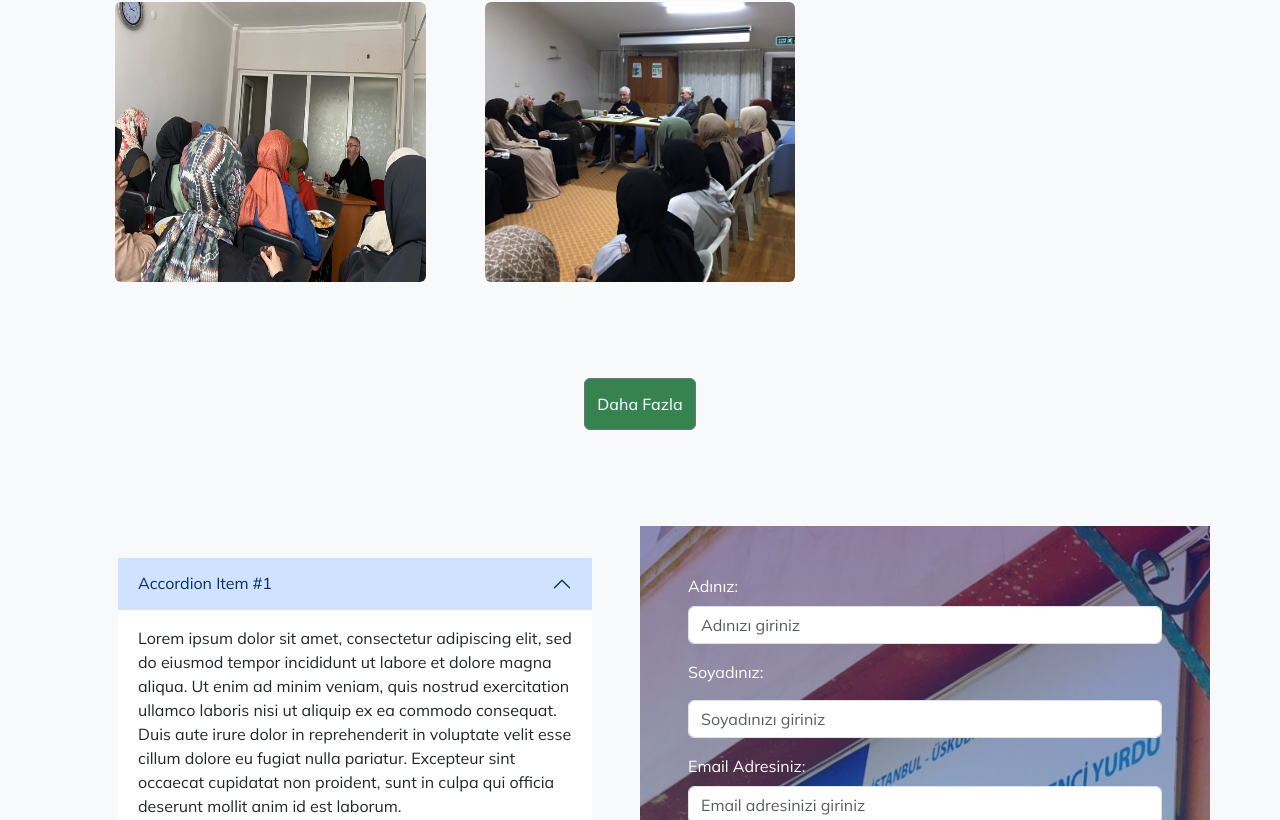
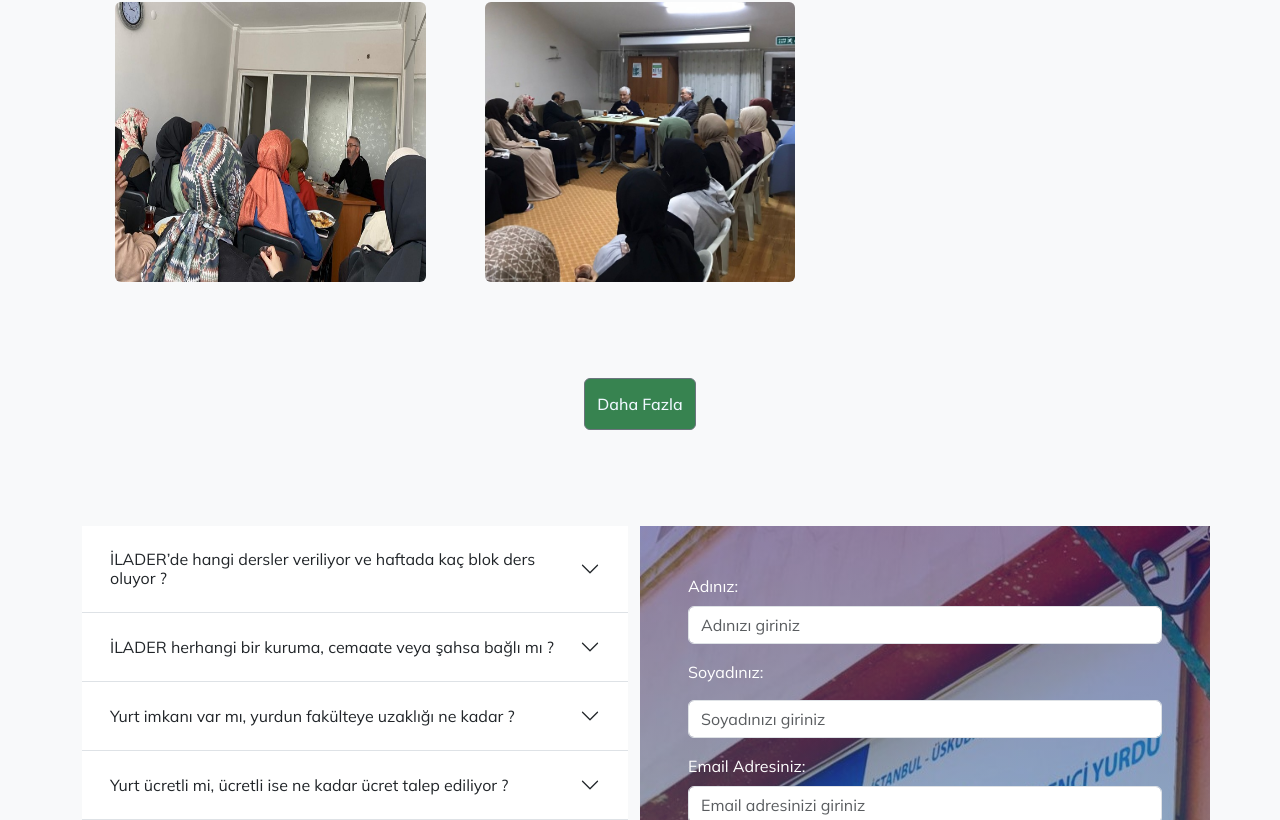
Before and after one commit to hulyakucuk/ilader-website, a React (Create React App) app: page / in a window 1280 px wide. Shown: the part 1980-2800 px from the top of the page. Built offline with nearby package versions, Linux system fonts and the light colour scheme.

Commit message:
Add FAQ section with dynamically generated questions using an Accordion component

```diff
--- a/src/Components/Contact/Contact.js
+++ b/src/Components/Contact/Contact.js
@@ -29,7 +29,7 @@ const Contact = () => {
     <>
       <Form ref={formRef} onSubmit={sendEmail}>
       <Row>
-          <Col lg={6} md={6} sm={12} className="mb-5 p-5">
+          <Col lg={6} md={6} sm={12} className="mb-5 mt-3">
             <FrequentlyAskedQuestions />
           </Col>
 
--- a/src/Components/Contact/FrequentlyAskedQuestions.js
+++ b/src/Components/Contact/FrequentlyAskedQuestions.js
@@ -1,36 +1,20 @@
-import React from 'react'
-import Accordion from 'react-bootstrap/Accordion';
-const  FrequentlyAskedQuestions = () => {
+import React from "react";
+import Accordion from "react-bootstrap/Accordion";
+import QuestionsData from "./QuestionsData";
+
+const FrequentlyAskedQuestions = () => {
   return (
     <div>
-       <Accordion defaultActiveKey="0" flush>
-      <Accordion.Item eventKey="0">
-        <Accordion.Header>Accordion Item #1</Accordion.Header>
-        <Accordion.Body>
-          Lorem ipsum dolor sit amet, consectetur adipiscing elit, sed do
-          eiusmod tempor incididunt ut labore et dolore magna aliqua. Ut enim ad
-          minim veniam, quis nostrud exercitation ullamco laboris nisi ut
-          aliquip ex ea commodo consequat. Duis aute irure dolor in
-          reprehenderit in voluptate velit esse cillum dolore eu fugiat nulla
-          pariatur. Excepteur sint occaecat cupidatat non proident, sunt in
-          culpa qui officia deserunt mollit anim id est laborum.
-        </Accordion.Body>
-      </Accordion.Item>
-      <Accordion.Item eventKey="1">
-        <Accordion.Header>Accordion Item #2</Accordion.Header>
-        <Accordion.Body>
-          Lorem ipsum dolor sit amet, consectetur adipiscing elit, sed do
-          eiusmod tempor incididunt ut labore et dolore magna aliqua. Ut enim ad
-          minim veniam, quis nostrud exercitation ullamco laboris nisi ut
-          aliquip ex ea commodo consequat. Duis aute irure dolor in
-          reprehenderit in voluptate velit esse cillum dolore eu fugiat nulla
-          pariatur. Excepteur sint occaecat cupidatat non proident, sunt in
-          culpa qui officia deserunt mollit anim id est laborum.
-        </Accordion.Body>
-      </Accordion.Item>
-    </Accordion>
+      <Accordion flush>
+        {QuestionsData.map((item, idx) => (
+          <Accordion.Item eventKey={idx} className="lh-lg p-2">
+            <Accordion.Header>{item.question}</Accordion.Header>
+            <Accordion.Body>{item.reply} </Accordion.Body>
+          </Accordion.Item>
+        ))}
+      </Accordion>
     </div>
-  )
-}
+  );
+};
 
 export default FrequentlyAskedQuestions;
--- /dev/null
+++ b/src/Components/Contact/QuestionsData.js
@@ -0,0 +1,36 @@
+const QuestionsData = [
+  {
+    question:
+      "İLADER’de hangi dersler veriliyor ve haftada kaç blok ders oluyor ?",
+    reply:
+      "Klasik Arapça, gramer, İslami ilimler ( hadis, fıkıh, akaid, tefsir, siyer ), Kur’an-ı Kerim, alet ilimleri ( mantık, münazara, vaz’, belağat ) ve İngilizce dersleri verilmektedir. Haftada 5-6 blok ders olmaktadır. ",
+  },
+  {
+    question: "İLADER herhangi bir kuruma, cemaate veya şahsa bağlı mı ?",
+    reply:
+      "İLADER herhangi bir cemaat veya şahsa bağlı değildir. İlim ve İrşad Vakfı kapsamında eğitim faaliyetlerinin yürütülmesi için kurulmuş bir dernektir. ",
+  },
+  {
+    question: "Yurt imkanı var mı, yurdun fakülteye uzaklığı ne kadar ?",
+    reply:
+      "Yurt imkanı sağlanmaktadır. Yurt, fakülteye 10-15 dakikalık yürüme mesafesindedir.",
+  },
+  {
+    question: "Yurt ücretli mi, ücretli ise ne kadar ücret talep ediliyor ?",
+    reply:
+      "İLADER eğitim programı ve bu program kapsamında verilen eğitim için bir ücret talep edilmemektedir. Yalnızca öğrencilere sağlanan yurt imkanı için aylık olarak cüzi miktarda ( 1000 tl civarı ) bir ücret talep edilmektedir.",
+  },
+  {
+    question:
+      " İLADER’den mezun olduktan sonra ne tür kazanımlar elde etmiş olacağım ?",
+    reply:
+      "Arapça ve İslami ilimler alanında verilen eğitim neticesinde öğrencilerimiz, bu alanlara dair yüksek kazanım elde etmiş olarak ve kendisini geliştirmiş şekilde, akademik anlamda sağlam bir altyapı ile mezun olmaktadır. ",
+  },
+  {
+    question: "İLADER’in öğrenci kontenjanı kaç kişidir ?",
+    reply:
+      "İLADER, yaklaşık 60 öğrenciye eğitim ve barınma imkanı sağlamaktadır. Bununla birlikte her yıl yaklaşık 15 öğrenci İLADER’e kabul almaktadır.  ",
+  },
+];
+
+export default QuestionsData;
--- a/src/Components/Contact/style.css
+++ b/src/Components/Contact/style.css
@@ -2,4 +2,5 @@
     background-image: linear-gradient(rgba(37, 37, 129, 0.5), rgba(64, 138, 164, 0.5)),
                       url("../../assets/ilader2.jpeg");
     background-repeat: space;
+    max-height: 500px;
   }
--- a/src/Components/Navbar/style.css
+++ b/src/Components/Navbar/style.css
@@ -29,7 +29,7 @@
     position: fixed;
     width: 100%;
     top: 0;
-    z-index: 2;
+    z-index: 999;
 }
 
 .dropdown-menu {
--- a/src/Components/Slider/Slider.js
+++ b/src/Components/Slider/Slider.js
@@ -9,7 +9,7 @@ const Slider = () => {
 
   return (
     <>
-<Carousel className='py-5'>
+    <Carousel className='py-5'>
       <Carousel.Item>
         <img className='img-fluid' src={slider1} alt='slider-1'/>
 
--- a/src/Pages/Activities/Activities.js
+++ b/src/Pages/Activities/Activities.js
@@ -14,6 +14,8 @@ const Activities = () => {
   const handleComponentClick = (component) => {
     setSelectedComponent(component);
   };
+
+
   return (
     <>
       <motion.div
--- a/src/Pages/Media/Media.js
+++ b/src/Pages/Media/Media.js
@@ -9,7 +9,7 @@ const Media = () => {
       initial={{opacity:0}}
       animate={{opacity:1}}
       exit={{opacity:0}}>
-      <h2 className="bg-blue text-white text-center mt-4 py-3">Medya</h2>
+
         <GallerySlider />
       </motion.div>
     </>
```
Also changed, not shown: src/Components/Footer/style.css (line endings or trailing spaces).
